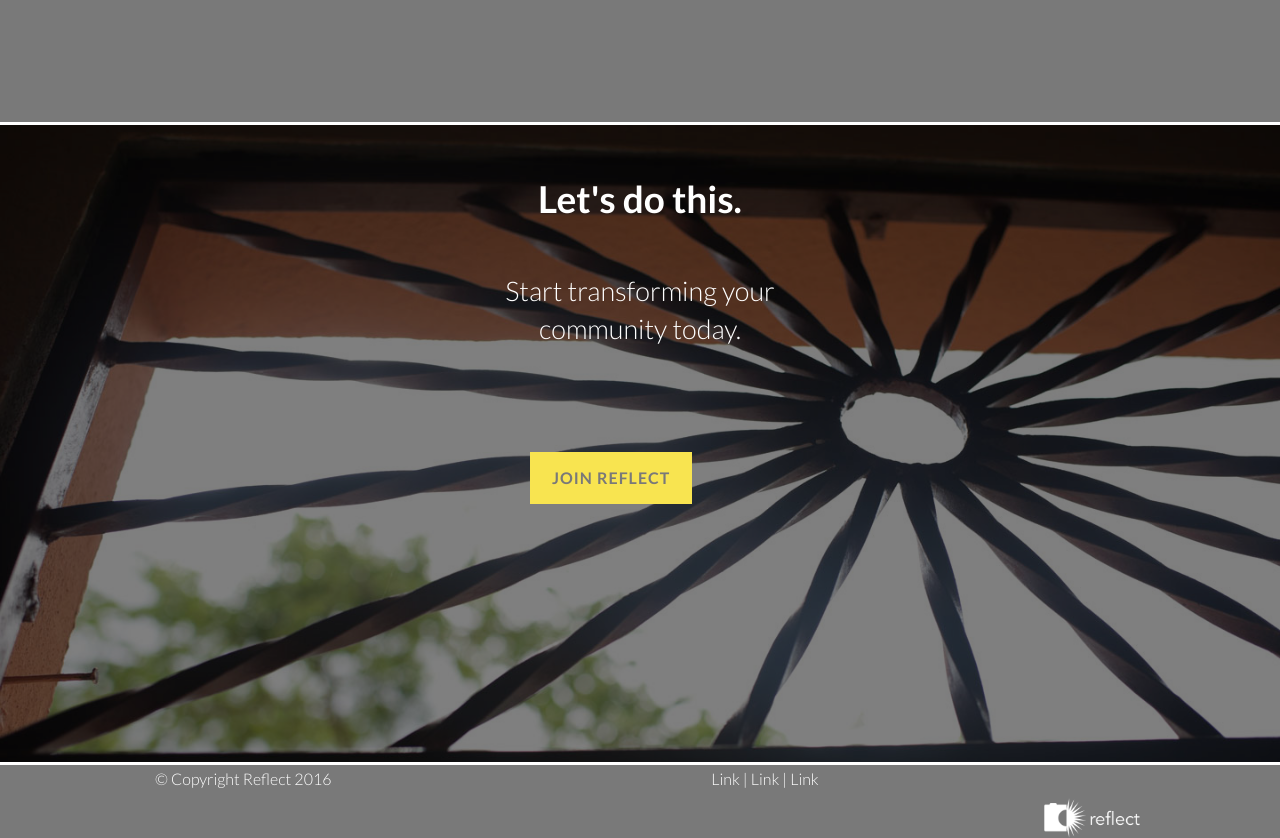
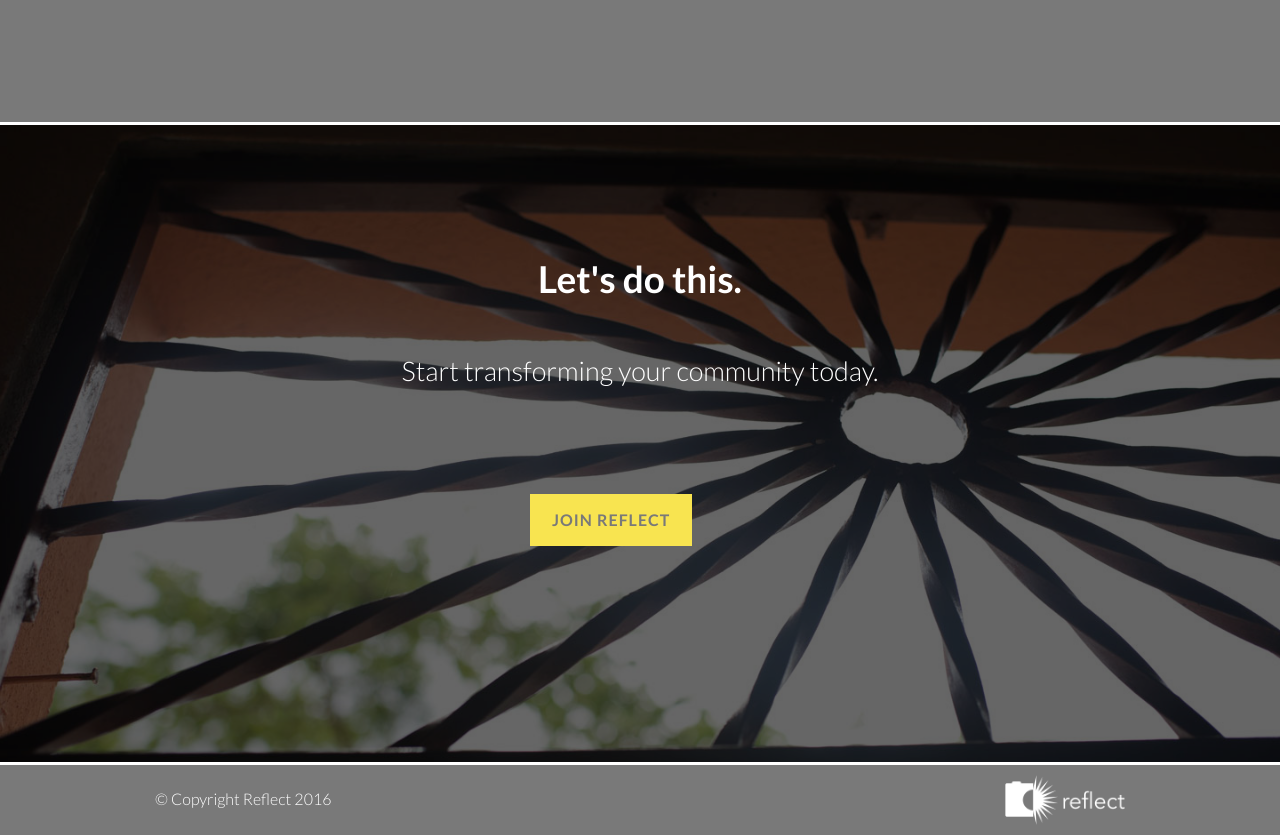
Before and after one commit to jlhanl/reflect-dev, a plain HTML site: page index.html in a window 1280 px wide. Shown: the part 3900-4738 px from the top of the page. Drawn offline with Linux system fonts and the light colour scheme.

Commit message:
Footer structure

```diff
--- a/css/style.css
+++ b/css/style.css
@@ -252,7 +252,11 @@ h3#featured {
   left: 0;
   width: 100%;
   height: 100%;
-  background: rgba(0, 0, 0, .5);
+  background: rgba(0, 0, 0, .6);
+}
+
+h2#cta {
+  margin-top: 8rem;
 }
 
 .centered {
@@ -282,13 +286,16 @@ h6 {
 
 h6#copyright {
   text-align: left;
+  padding-top: 20px;
 }
 
 h6#footer-links {
   text-align: center;
+  padding-top: 20px;
 }
 
 #logo {
-  height: 40px;
+  height: 50px;
   float: right;
+  margin: 10px 0;
 }
--- a/index.html
+++ b/index.html
@@ -117,6 +117,8 @@
     </div>
     <div class="row">
       <div class="small-11 small-centered medium-4 columns">
+
+        <p>MARIA ORCHARD PHOTOGRAPHY + FIRST BIRTHDAY</p>
       </div>
       <div class="small-11 small-centered medium-4 columns">
       </div>
@@ -125,8 +127,8 @@
 
   <div class="container cta-panel">
     <div class="row">
-      <div class="small-11 small-centered medium-5 columns">
-        <h2 class="centered">Let's do this.</h2>
+      <div class="small-11 small-centered medium-7 columns">
+        <h2 id="cta" class="centered">Let's do this.</h2>
         <h3 class="centered">Start transforming your community today.</h3>
       </div>
     </div>
@@ -139,13 +141,13 @@
 
   <footer>
     <div class="row">
-      <div class="small-11 small-centered medium-3 medium-uncentered columns">
+      <div class="small-11 small-centered medium-4 medium-uncentered columns">
         <h6 id="copyright">© Copyright Reflect 2016</h6>
       </div>
-      <div cass="small-11 small-centered medium-3 medium-uncentered columns">
-        <h6 id="footer-links">Link | Link | Link</h6>
+      <div class="small-11 small-centered medium-4 medium-uncentered columns">
+        <h6 id="footer-links"></h6>
       </div>
-      <div cass="small-11 small-centered medium-3 medium-uncentered columns">
+      <div class="small-11 small-centered medium-4 medium-uncentered columns">
         <a href="#"><img id="logo" src="images/reflectlogo.png"></a>
       </div>
     </div>
```
